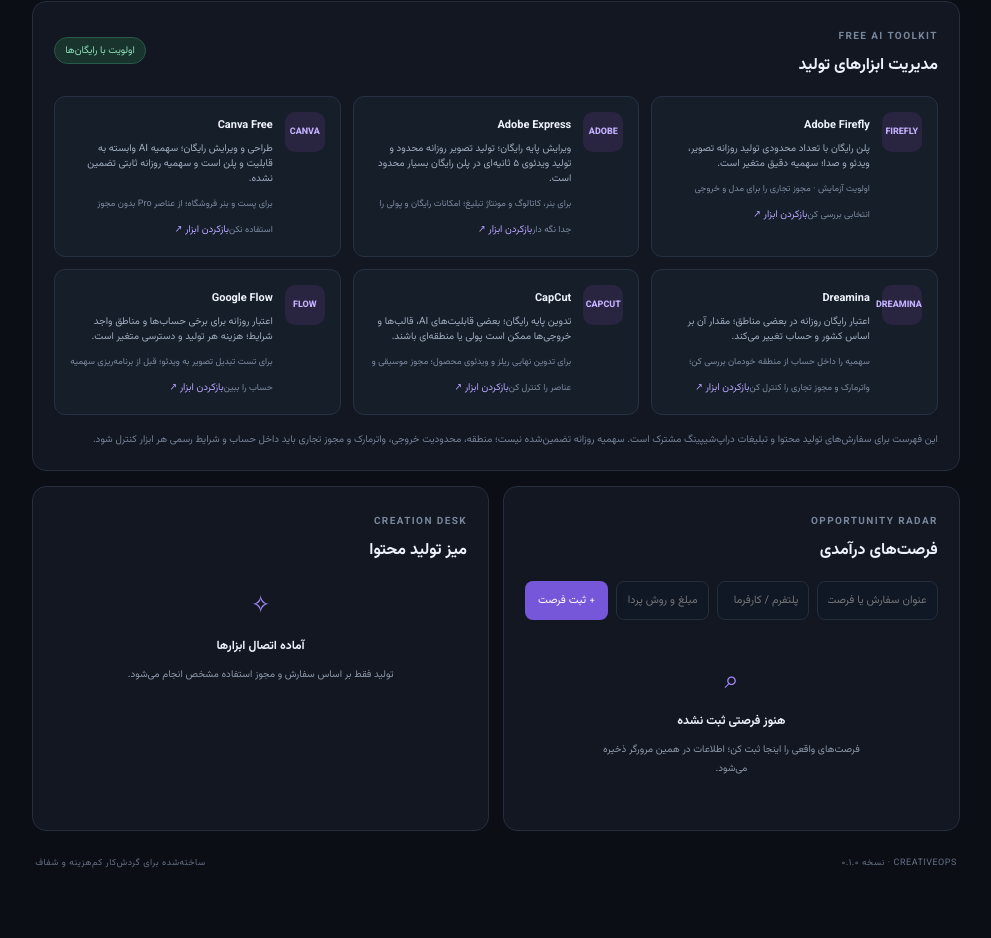
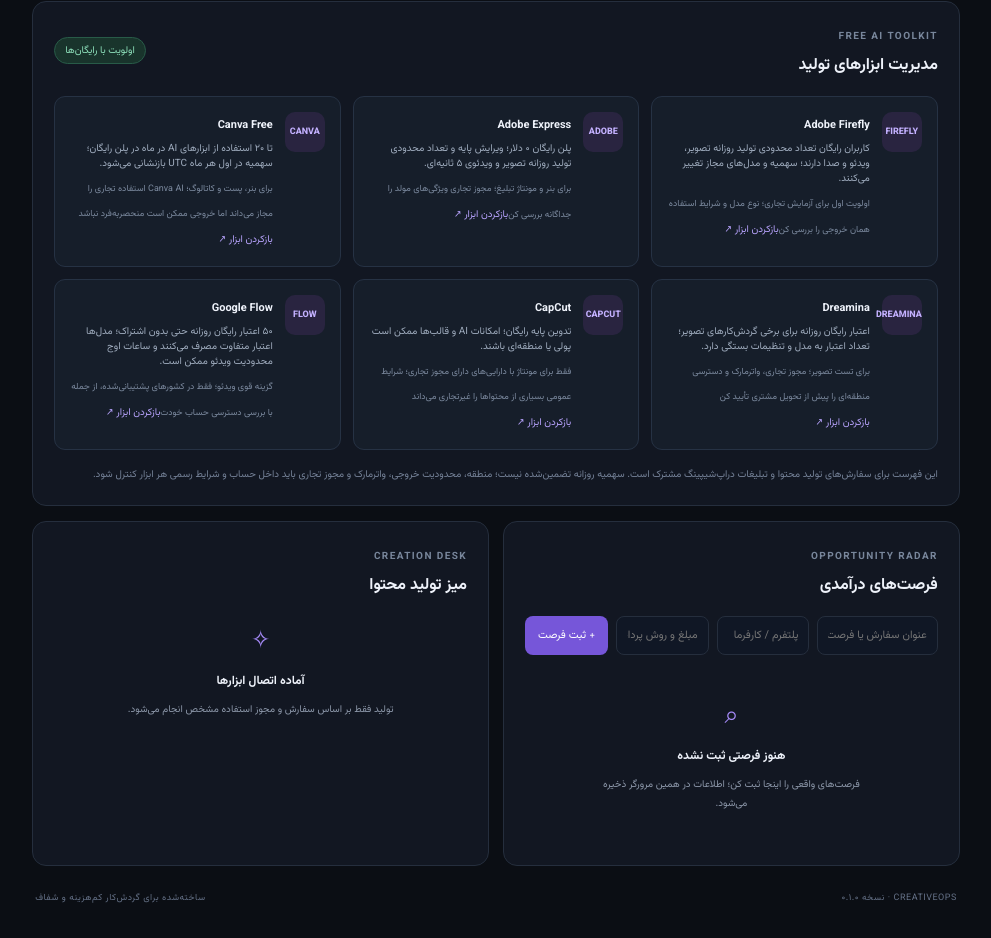
Before and after one commit to ebrahimi1366alireza-tech/AICreativeEarnings, a Next.js app: page / in a window 1280 px wide. Shown: the part 1247-2185 px from the top of the page, without its empty margins (19-1010 px from the left). Before the commit the page ends 2160 px from the top, so only its background shows below. Built offline with nearby package versions, Linux system fonts and the light colour scheme.

Commit message:
docs: clarify free AI quotas and commercial use limits

```diff
--- a/app/page.tsx
+++ b/app/page.tsx
@@ -11,12 +11,12 @@ const workflow = [
 ];
 
 const tools = [
-  { name: "Adobe Firefly", note: "پلن رایگان با تعداد محدودی تولید روزانه تصویر، ویدئو و صدا؛ سهمیه دقیق متغیر است.", status: "اولویت آزمایش · مجوز تجاری را برای مدل و خروجی انتخابی بررسی کن", mark: "FIREFLY", url: "https://firefly.adobe.com/" },
-  { name: "Adobe Express", note: "ویرایش پایه رایگان؛ تولید تصویر روزانه محدود و تولید ویدئوی ۵ ثانیه‌ای در پلن رایگان بسیار محدود است.", status: "برای بنر، کاتالوگ و مونتاژ تبلیغ؛ امکانات رایگان و پولی را جدا نگه دار", mark: "ADOBE", url: "https://www.adobe.com/express/pricing" },
-  { name: "Canva Free", note: "طراحی و ویرایش رایگان؛ سهمیه AI وابسته به قابلیت و پلن است و سهمیه روزانه ثابتی تضمین نشده.", status: "برای پست و بنر فروشگاه؛ از عناصر Pro بدون مجوز استفاده نکن", mark: "CANVA", url: "https://www.canva.com/pricing/" },
-  { name: "Dreamina", note: "اعتبار رایگان روزانه در بعضی مناطق؛ مقدار آن بر اساس کشور و حساب تغییر می‌کند.", status: "سهمیه را داخل حساب از منطقه خودمان بررسی کن؛ واترمارک و مجوز تجاری را کنترل کن", mark: "DREAMINA", url: "https://dreamina.capcut.com/" },
-  { name: "CapCut", note: "تدوین پایه رایگان؛ بعضی قابلیت‌های AI، قالب‌ها و خروجی‌ها ممکن است پولی یا منطقه‌ای باشند.", status: "برای تدوین نهایی ریلز و ویدئوی محصول؛ مجوز موسیقی و عناصر را کنترل کن", mark: "CAPCUT", url: "https://www.capcut.com/" },
-  { name: "Google Flow", note: "اعتبار روزانه برای برخی حساب‌ها و مناطق واجد شرایط؛ هزینه هر تولید و دسترسی متغیر است.", status: "برای تست تبدیل تصویر به ویدئو؛ قبل از برنامه‌ریزی سهمیه حساب را ببین", mark: "FLOW", url: "https://labs.google/fx/tools/flow" }
+  { name: "Adobe Firefly", note: "کاربران رایگان تعداد محدودی تولید روزانه تصویر، ویدئو و صدا دارند؛ سهمیه و مدل‌های مجاز تغییر می‌کنند.", status: "اولویت اول برای آزمایش تجاری؛ نوع مدل و شرایط استفاده همان خروجی را بررسی کن", mark: "FIREFLY", url: "https://firefly.adobe.com/" },
+  { name: "Adobe Express", note: "پلن رایگان ۰ دلار؛ ویرایش پایه و تعداد محدودی تولید روزانه تصویر و ویدئوی ۵ ثانیه‌ای.", status: "برای بنر و مونتاژ تبلیغ؛ مجوز تجاری ویژگی‌های مولد را جداگانه بررسی کن", mark: "ADOBE", url: "https://www.adobe.com/express/pricing" },
+  { name: "Canva Free", note: "تا ۲۰ استفاده از ابزارهای AI در ماه در پلن رایگان؛ سهمیه در اول هر ماه UTC بازنشانی می‌شود.", status: "برای بنر، پست و کاتالوگ؛ Canva AI استفاده تجاری را مجاز می‌داند اما خروجی ممکن است منحصربه‌فرد نباشد", mark: "CANVA", url: "https://www.canva.com/pricing/" },
+  { name: "Dreamina", note: "اعتبار رایگان روزانه برای برخی گردش‌کارهای تصویر؛ تعداد اعتبار به مدل و تنظیمات بستگی دارد.", status: "برای تست تصویر؛ مجوز تجاری، واترمارک و دسترسی منطقه‌ای را پیش از تحویل مشتری تأیید کن", mark: "DREAMINA", url: "https://dreamina.capcut.com/" },
+  { name: "CapCut", note: "تدوین پایه رایگان؛ امکانات AI و قالب‌ها ممکن است پولی یا منطقه‌ای باشند.", status: "فقط برای مونتاژ با دارایی‌های دارای مجوز تجاری؛ شرایط عمومی بسیاری از محتواها را غیرتجاری می‌داند", mark: "CAPCUT", url: "https://www.capcut.com/" },
+  { name: "Google Flow", note: "۵۰ اعتبار رایگان روزانه حتی بدون اشتراک؛ مدل‌ها اعتبار متفاوت مصرف می‌کنند و ساعات اوج محدودیت ویدئو ممکن است.", status: "گزینه قوی ویدئو؛ فقط در کشورهای پشتیبانی‌شده، از جمله با بررسی دسترسی حساب خودت", mark: "FLOW", url: "https://labs.google/fx/tools/flow" }
 ];
 
 type Opportunity = { id: string; title: string; platform: string; pay: string; status: string };
```
